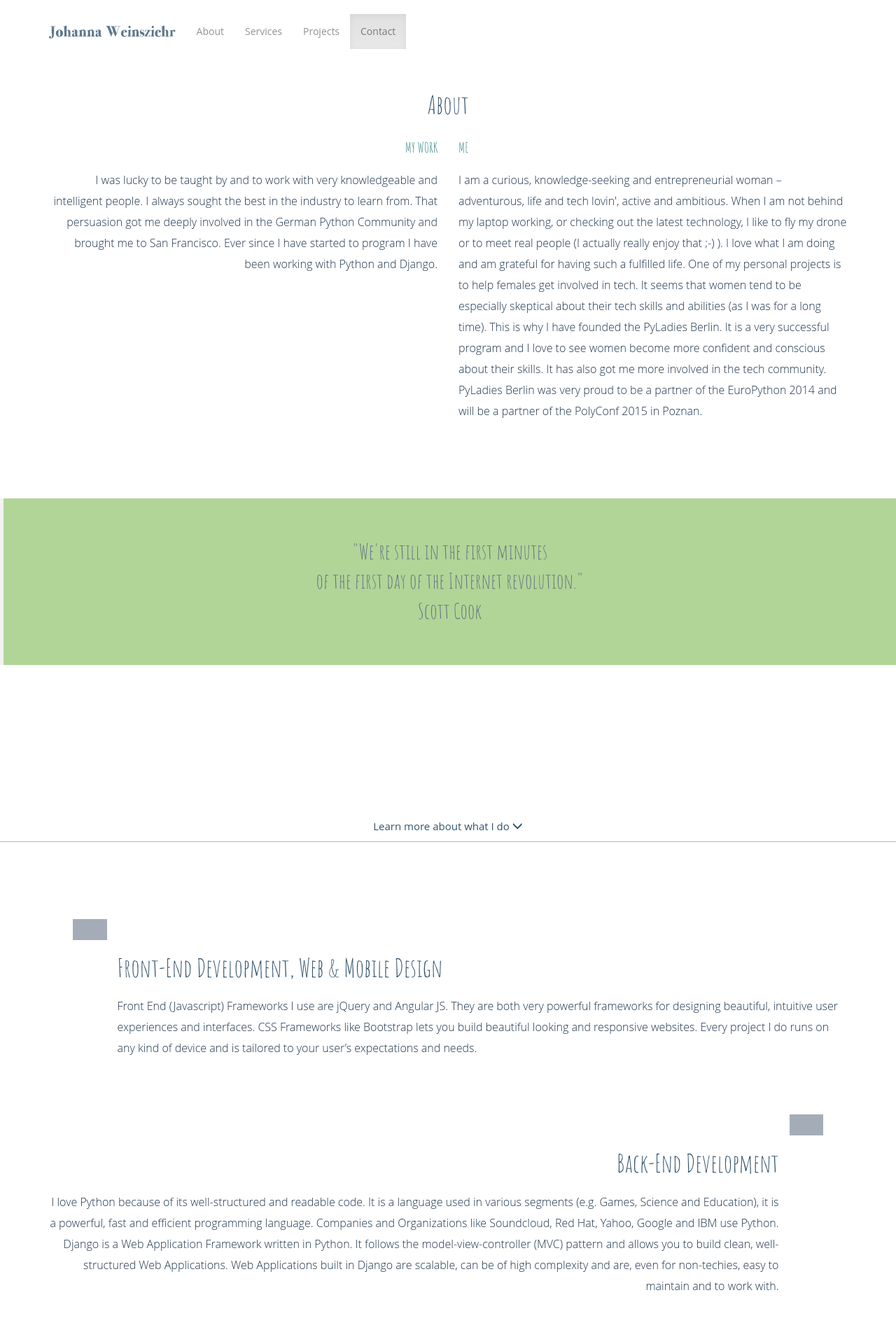
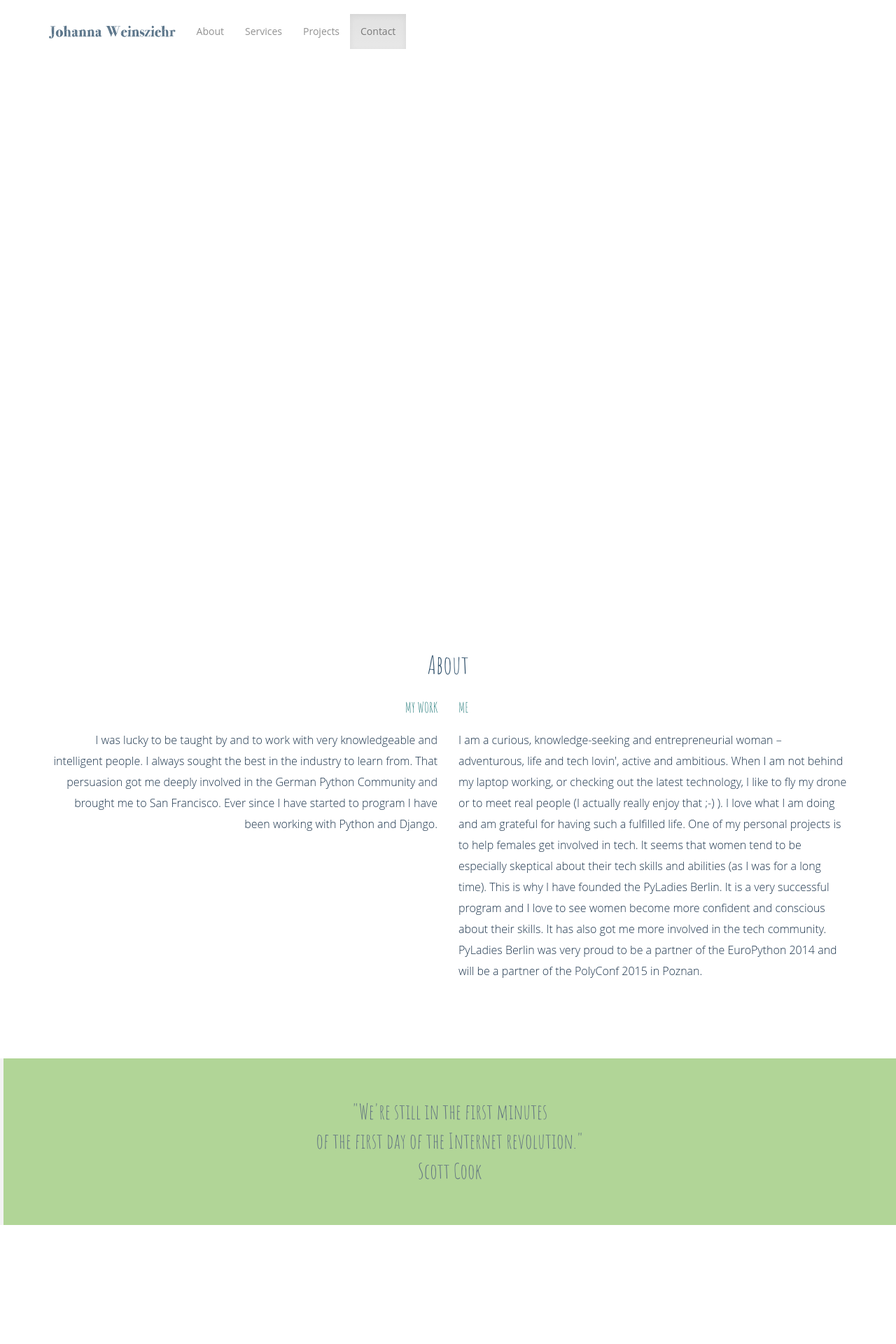
Before and after one commit to JohannaMW/about, a Django app: page / in a window 1280 px wide. Shown: the top 1920 px of the page at 70% size. Run offline with Django 3.2, Linux system fonts and the light colour scheme; some libraries are stand-ins or nearby versions; some web fonts are replaced.

Commit message:
remove background on mobile

```diff
--- a/about/static/css/styling.css
+++ b/about/static/css/styling.css
@@ -248,40 +248,10 @@ footer {
     background-size: cover;
 }
 
-@media only screen and (min-width: 48em) {
-  .intro {
-    position: fixed;
-    top: 0;
-    right: 0;
-    left: 0;
-    height: 1707px;
-    background-position: 50% 0;
-    background-repeat: no-repeat;
-    z-index: -1;
-  }
+.intro-section {
+    width: 0% !important;
+    height: 0% !important;
 }
-
-/* Page background-image landscape for iPad 3 */
-@media only screen
-  and (min-device-width: 768px)
-  and (max-device-width: 1024px)
-  and (orientation: landscape)
-  and (-webkit-min-device-pixel-ratio: 2) {
-  .intro {
-    height: 768px !important;
-  }
-}
-/* Page background-image portrait for iPad 3 */
-@media only screen
-  and (min-device-width: 768px)
-  and (max-device-width: 1024px)
-  and (orientation: portrait)
-  and (-webkit-min-device-pixel-ratio: 2) {
-  .intro-section {
-    height: 1024px !important;
-  }
-}
-
 
 .modal-content {
     padding: 20px;
--- a/me/templates/base_template.html
+++ b/me/templates/base_template.html
@@ -60,11 +60,11 @@
 
 <script type="text/javascript">
     $(function() {
-            var BV = new $.BigVideo({container: $(".intro")});
+            var BV = new $.BigVideo({container: $("#intro")});
 			BV.init();
             if (Modernizr.touch) {
-                // var d = document.getElementById("intro");
-                BV.show('/static/img/background.jpg');
+                var d = document.getElementById("intro");
+                d.className = "intro-section";
             } else {
                 BV.show('/static/video/intro.mp4',
                         {altSource:'/static/video/intro.webm', ambient: true});
```
